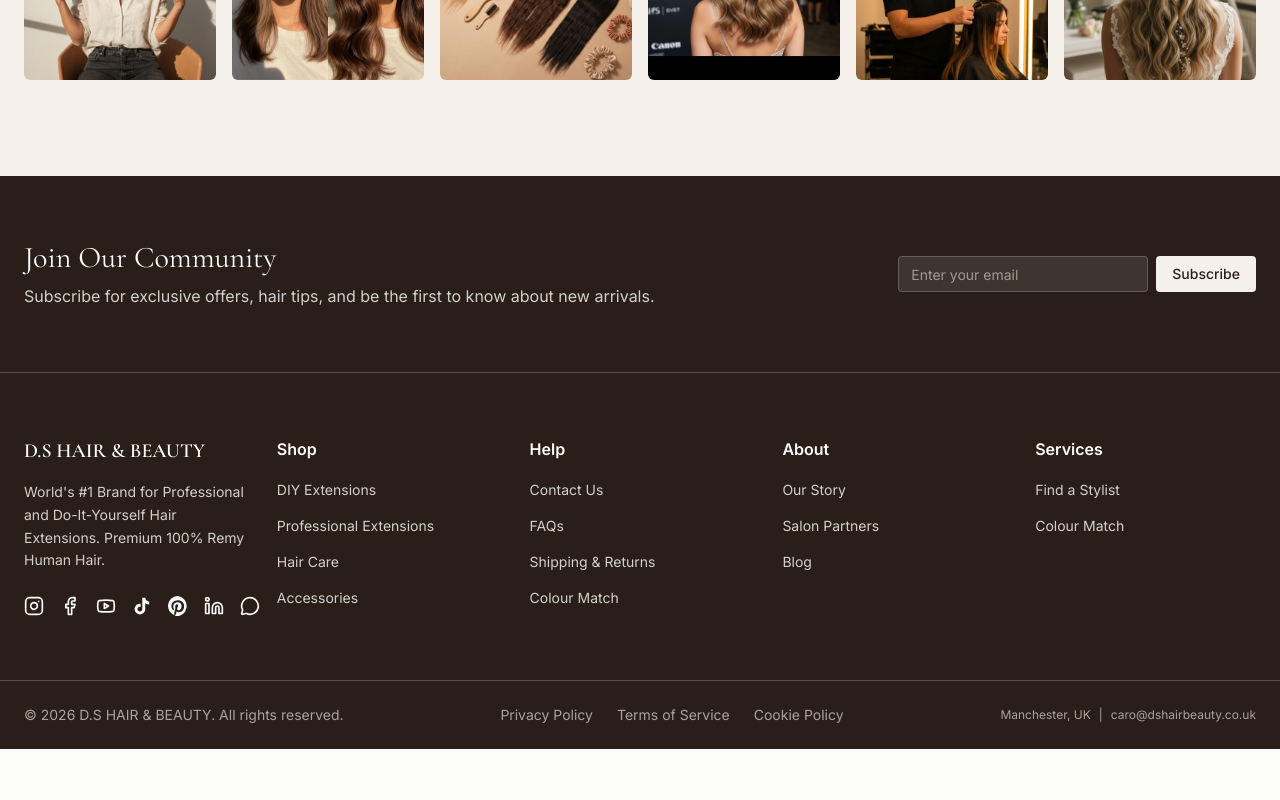
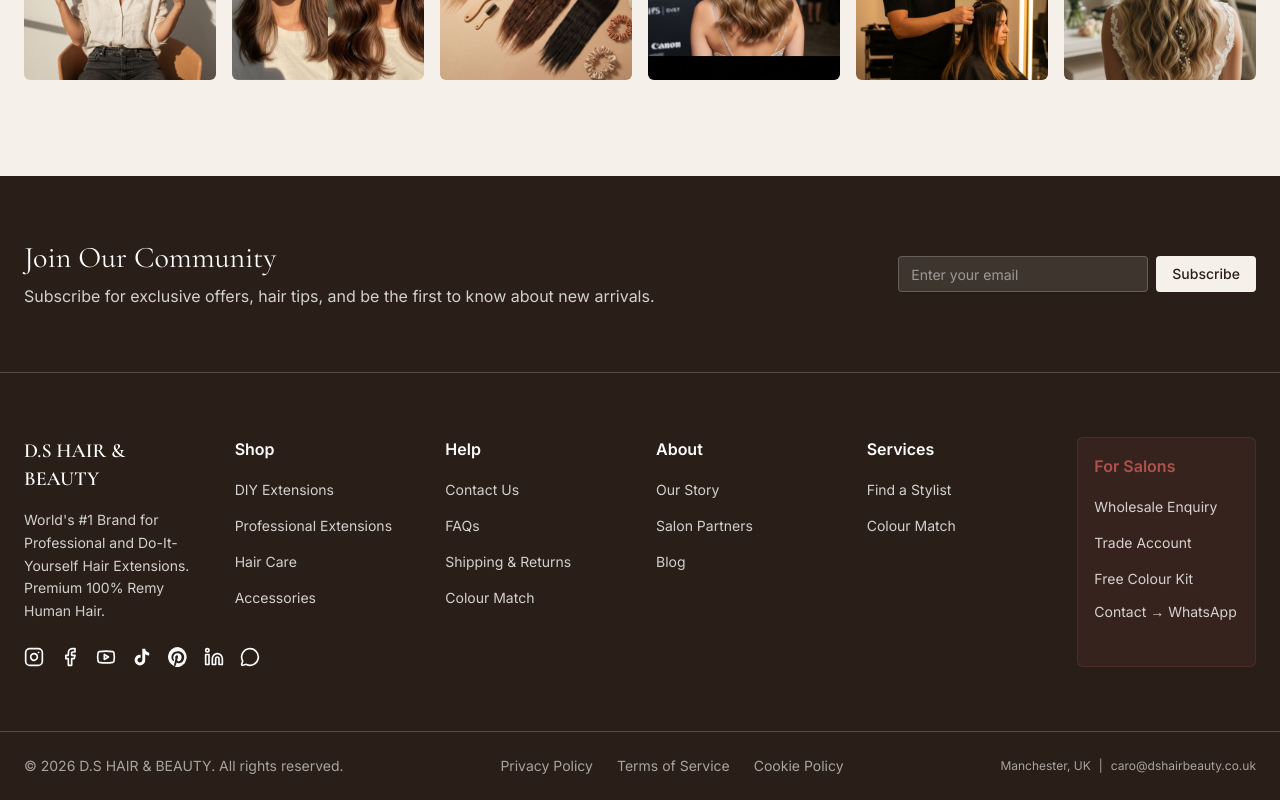
Before and after one commit to kkkk2024/dshair-v0, a Next.js app: page / in a window 1280 px wide. Shown: the part 5821-6621 px from the top of the page. Before the commit the page ends 6570 px from the top, so only its background shows below. Built offline with nearby package versions, Linux system fonts and the light colour scheme.

Commit message:
Footer: Add 'For Salons' B2B section with trade links

```diff
--- a/components/layout/footer.tsx
+++ b/components/layout/footer.tsx
@@ -28,6 +28,12 @@ const footerLinks = {
   services: [
     { title: "Find a Stylist", href: "/find-stylist" },
     { title: "Colour Match", href: "/colour-match" },
+  ],
+  salons: [
+    { title: "Wholesale Enquiry", href: "/contact?type=wholesale" },
+    { title: "Trade Account", href: "/salon-partners" },
+    { title: "Free Colour Kit", href: "/colour-match" },
+    { title: "Contact → WhatsApp", href: contactInfo.whatsapp, external: true },
   ],
 }
 
@@ -95,7 +101,7 @@ export function Footer() {
 
       {/* Main footer content */}
       <div className="container px-4 md:px-6 py-12 md:py-16">
-        <div className="grid grid-cols-2 md:grid-cols-4 lg:grid-cols-5 gap-8">
+        <div className="grid grid-cols-2 md:grid-cols-4 lg:grid-cols-6 gap-8">
           {/* Brand column */}
           <div className="col-span-2 md:col-span-4 lg:col-span-1 mb-8 lg:mb-0">
             <Link href="/" className="inline-block mb-4">
@@ -181,6 +187,26 @@ export function Footer() {
               ))}
             </ul>
           </div>
+
+          {/* For Salons - B2B Section */}
+          <div className="bg-accent/10 rounded-lg p-4 border border-accent/20">
+            <h4 className="font-semibold mb-4 text-accent">For Salons</h4>
+            <ul className="space-y-3">
+              {footerLinks.salons.map((link) => (
+                <li key={link.title}>
+                  {link.external ? (
+                    <a href={link.href} target="_blank" rel="noopener noreferrer" className="text-sm text-primary-foreground/80 hover:text-accent transition-colors flex items-center gap-1">
+                      {link.title}
+                    </a>
+                  ) : (
+                    <Link href={link.href} className="text-sm text-primary-foreground/80 hover:text-accent transition-colors">
+                      {link.title}
+                    </Link>
+                  )}
+                </li>
+              ))}
+            </ul>
+          </div>
         </div>
       </div>
 
```
